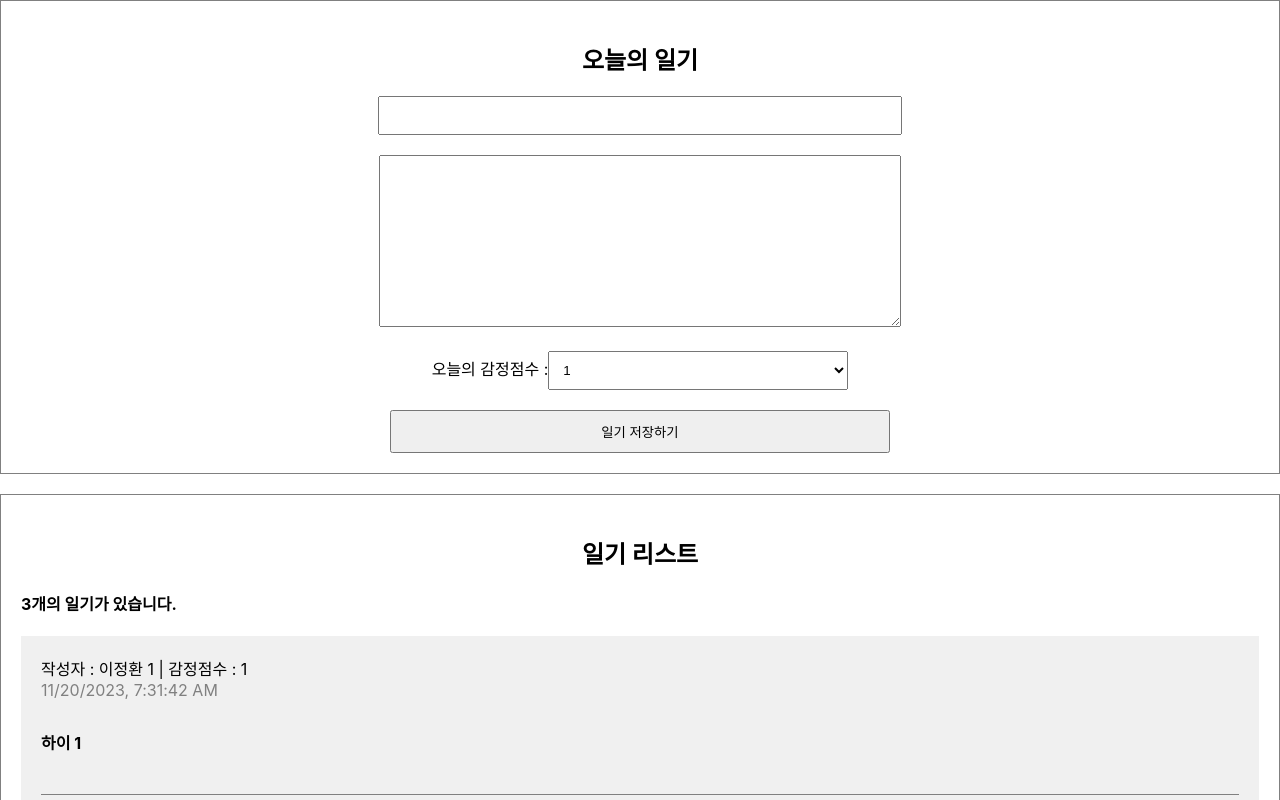
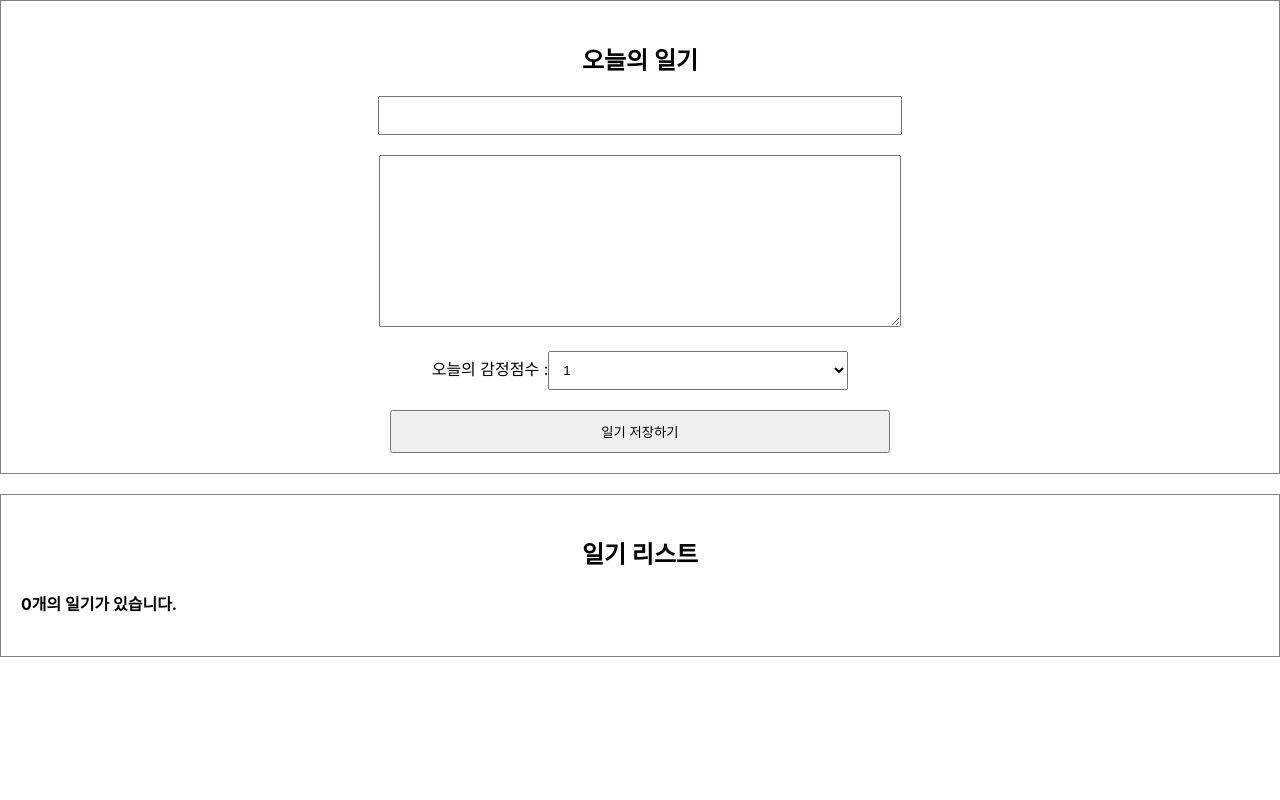
Before and after one commit to jxxngho/React, a React (Create React App) app: page / in a window 1280 px wide. Shown: the top 800 px of the page. Built offline with nearby package versions, Linux system fonts and the light colour scheme.

Commit message:
데이터 추가하기 / 삭제하기

```diff
--- a/src/App.js
+++ b/src/App.js
@@ -1,36 +1,59 @@
+import { useState, useRef } from "react";
 import "./App.css";
 import DiaryEditor from "./Components/DiaryEditor";
 import DiaryList from "./Components/DiaryList";
 
-const dummyList = [
-  {
-    id: 1,
-    author: "이정환 1",
-    content: "하이 1",
-    emotion: 1,
-    created_date: new Date().getTime(),
-  },
-  {
-    id: 2,
-    author: "아무개 1",
-    content: "하이 2",
-    emotion: 5,
-    created_date: new Date().getTime(),
-  },
-  {
-    id: 3,
-    author: "홍길동",
-    content: "하이 3",
-    emotion: 4,
-    created_date: new Date().getTime(),
-  },
-];
+// const dummyList = [
+//   {
+//     id: 1,
+//     author: "이정환 1",
+//     content: "하이 1",
+//     emotion: 1,
+//     created_date: new Date().getTime(),
+//   },
+//   {
+//     id: 2,
+//     author: "아무개 1",
+//     content: "하이 2",
+//     emotion: 5,
+//     created_date: new Date().getTime(),
+//   },
+//   {
+//     id: 3,
+//     author: "홍길동",
+//     content: "하이 3",
+//     emotion: 4,
+//     created_date: new Date().getTime(),
+//   },
+// ];
 
 function App() {
+  const [data, setData] = useState([]);
+
+  const dataId = useRef(0);
+  const onCreate = (author, content, emotion) => {
+    const created_date = new Date().getTime();
+    const newItem = {
+      author,
+      content,
+      emotion,
+      created_date,
+      id: dataId.current,
+    };
+    dataId.current += 1;
+    setData([newItem, ...data]);
+  };
+
+  const onDelete = (targetId) => {
+    console.log(`${targetId}가 삭제되었습니다.`);
+    const newDiaryList = data.filter((it) => it.id !== targetId); // 타겟 아이디를 포함하지 않은 리스트로만
+    setData(newDiaryList);
+  };
+
   return (
     <div className="App">
-      <DiaryEditor />
-      <DiaryList diaryList={dummyList} />
+      <DiaryEditor onCreate={onCreate} />
+      <DiaryList onDelete={onDelete} diaryList={data} />
     </div>
   );
 }
--- a/src/Components/DiaryEditor.js
+++ b/src/Components/DiaryEditor.js
@@ -1,9 +1,9 @@
 import { useRef, useState } from "react";
 
-const DiaryEditor = () => {
+const DiaryEditor = ({ onCreate }) => {
   const authorInput = useRef();
   const contentInput = useRef();
-  // useRef   -> html 요소 접근할 수 있게 해줌
+  // useRef   ->  요소 접근할 수 있게 해줌
 
   // 다이어리 에디터 컴포넌트가 인풋에 작성된 값을
   // 직접 핸들링할 수 있도록 만들어야함.
@@ -33,8 +33,14 @@ const DiaryEditor = () => {
       contentInput.current.focus();
       return;
     }
-
+    onCreate(state.author, state.content, state.emotion);
     alert("저장 성공 ");
+    setState({
+      // 초기화
+      author: "",
+      content: "",
+      emotion: 1,
+    });
   };
   return (
     <div className="DiaryEditor">
--- a/src/Components/DiaryItem.js
+++ b/src/Components/DiaryItem.js
@@ -1,4 +1,11 @@
-const DiaryItem = ({ author, content, created_date, emotion, id }) => {
+const DiaryItem = ({
+  onDelete,
+  author,
+  content,
+  created_date,
+  emotion,
+  id,
+}) => {
   return (
     <div className="DiaryItem">
       <div className="info">
@@ -9,6 +16,16 @@ const DiaryItem = ({ author, content, created_date, emotion, id }) => {
         <span className="date">{new Date(created_date).toLocaleString()}</span>
 
         <div className="content"> {content}</div>
+        <button
+          onClick={() => {
+            console.log(id);
+            if (window.confirm(`${id}번째 일기를 정말 삭제하시겠습니까?`)) {
+              onDelete(id);
+            }
+          }}
+        >
+          삭제하기
+        </button>
       </div>
     </div>
   );
--- a/src/Components/DiaryList.js
+++ b/src/Components/DiaryList.js
@@ -1,12 +1,12 @@
 import DiaryItem from "./DiaryItem";
-const DiaryList = ({ diaryList }) => {
+const DiaryList = ({ onDelete, diaryList }) => {
   return (
     <div className="DiaryList">
       <h2> 일기 리스트</h2>
       <h4> {diaryList.length}개의 일기가 있습니다.</h4>
       <div>
         {diaryList.map((it) => (
-          <DiaryItem key={it.id} {...it} />
+          <DiaryItem key={it.id} {...it} onDelete={onDelete} />
         ))}
       </div>
     </div>
```
